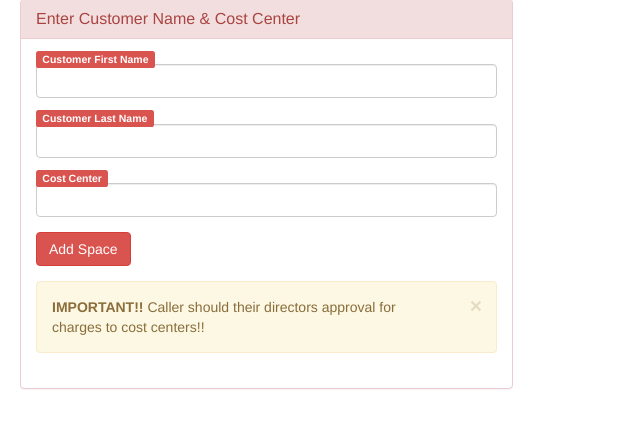
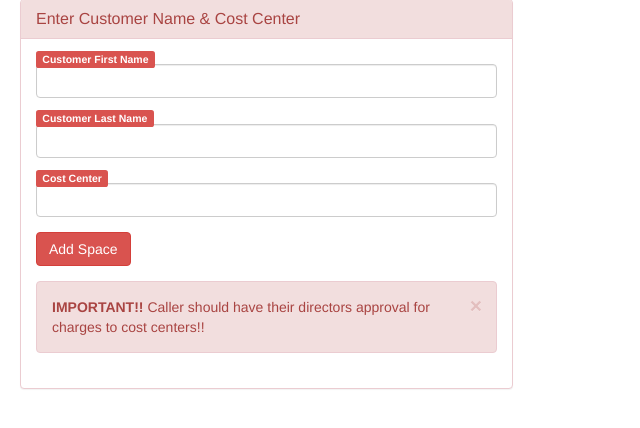
Before and after one commit to JaySpell/isilontools, a Flask app: page /cost in a window 1280 px wide. Shown: the part 92-520 px from the top of the page, without its empty margins (0-640 px from the left). Run offline with Flask 2, Linux system fonts and the light colour scheme; the visitor is signed in with stand-in values (Sample User, id 1); some libraries are stand-ins or nearby versions.

Commit message:
Updated alert type

```diff
--- a/app/templates/cost.html
+++ b/app/templates/cost.html
@@ -21,10 +21,10 @@
 <div class="form-group">
   <button type="submit" class="btn btn-danger">{{ btn_txt }}</button>
 </div>
-<div class="alert alert-warning alert-dismissible" role="alert">
+<div class="alert alert-danger alert-dismissible" role="alert">
   <button type="button" class="close" data-dismiss="alert" aria-label="Close">
     <span aria-hidden="true">&times;</span>
   </button>
-  <strong>IMPORTANT!!</strong> Caller should their directors approval for charges to cost centers!!
+  <strong>IMPORTANT!!</strong> Caller should have their directors approval for charges to cost centers!!
 </div>
 {% endblock %}
```
